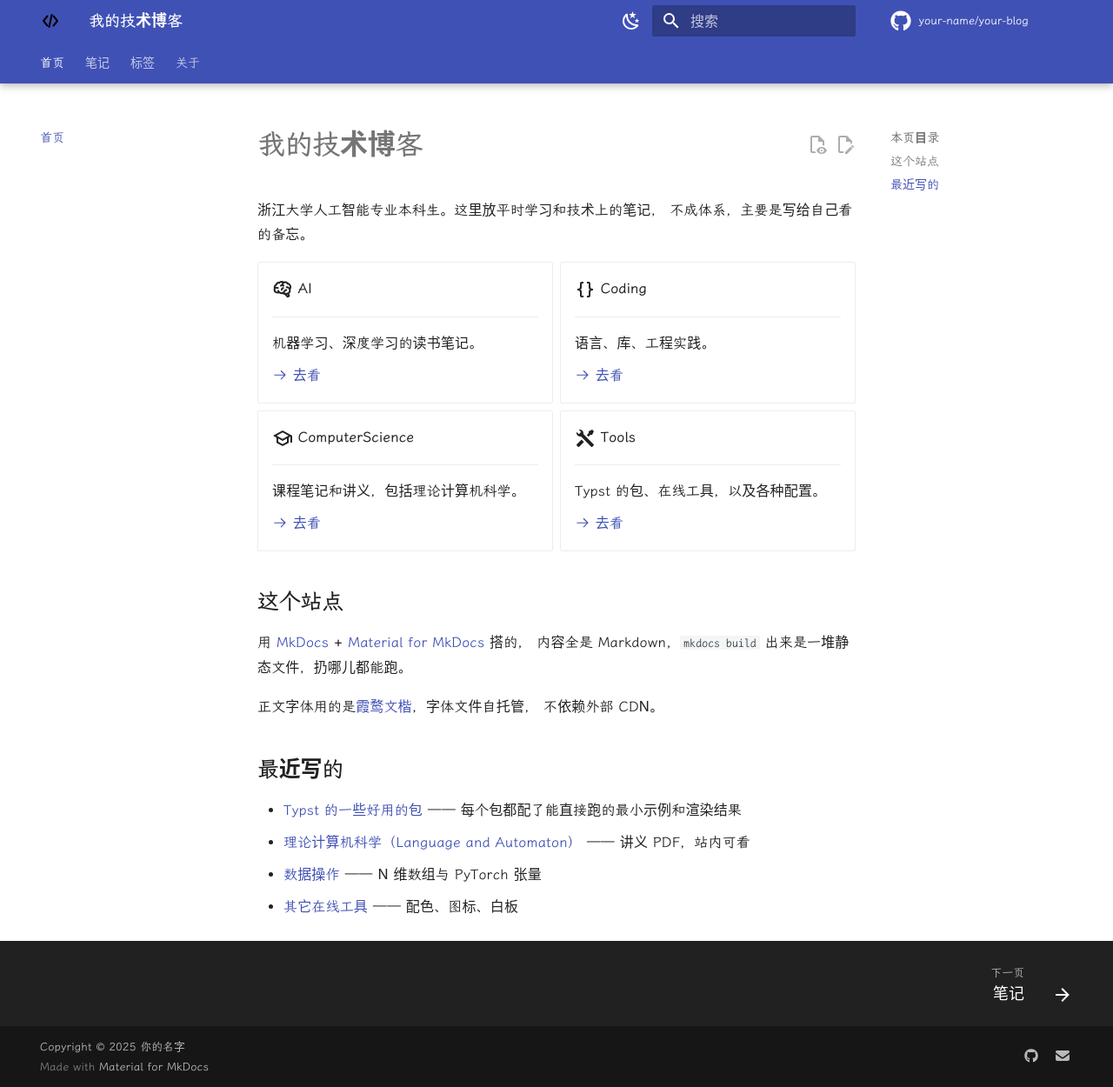
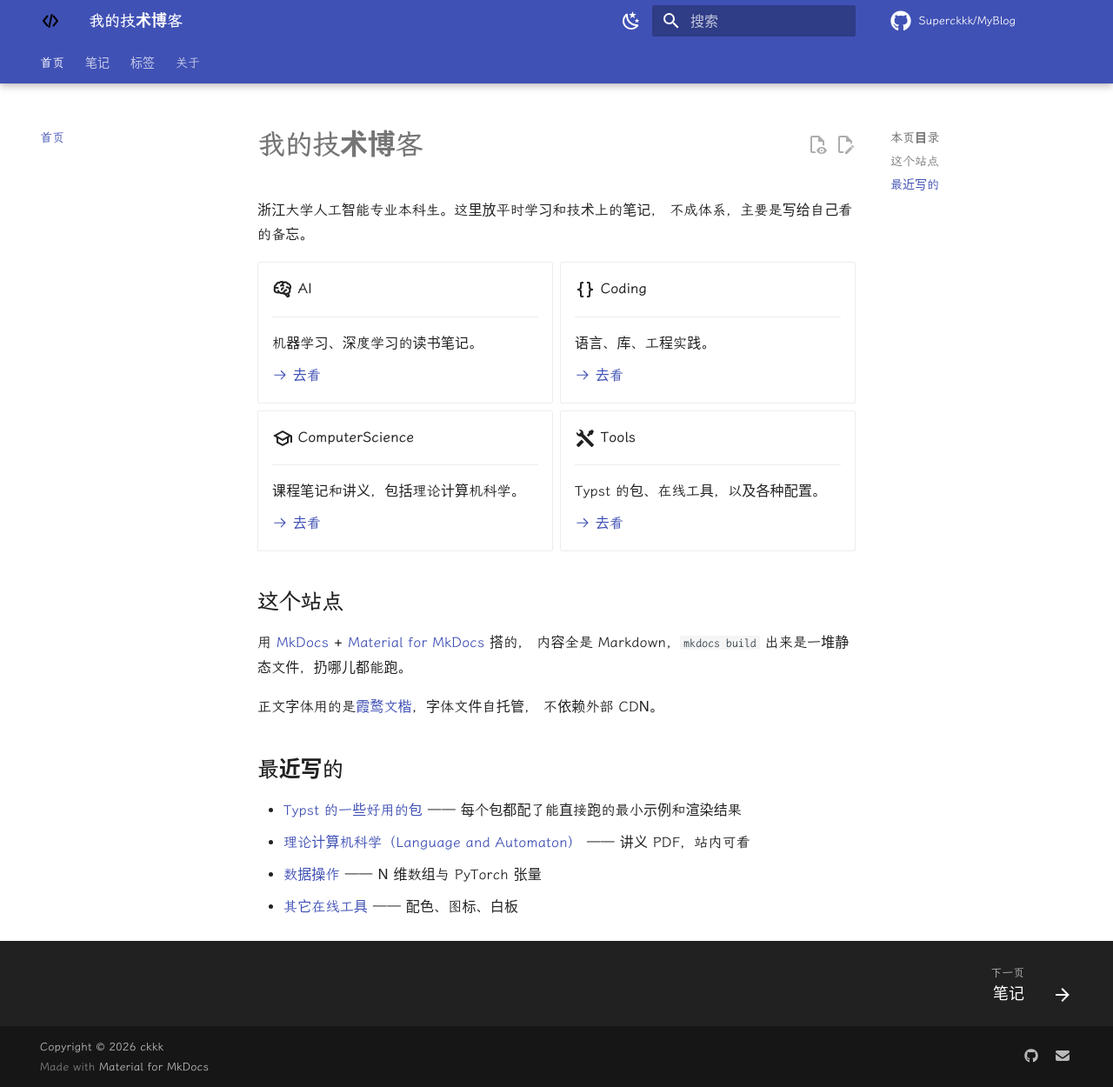
Before and after one commit to Superckkk/MyBlog, an MkDocs documentation site: the page built from docs/index.md, in a window 1280 px wide and 1250 px high. Shown: the whole window at 87% size. Built offline with MkDocs 1.6.1 and Material for MkDocs 9.7.7, drawn with Linux system fonts in a browser that asks for light colours; some web fonts are replaced; comment, search, counter and statistics services are not loaded.

Commit message:
feat: 配置 GitHub Pages 部署（自定义域名 turingckkk.com）
- site_url / repo_url 换成 turingckkk.com 与 Superckkk/MyBlog
- 新增 docs/CNAME，构建后自动落到 site/CNAME
- 新增 .github/workflows/deploy.yml，推 main 自动发布
- fetch-depth: 0 保证 git-revision-date-localized 拿到完整历史

```diff
--- a/mkdocs.yml
+++ b/mkdocs.yml
@@ -8,14 +8,14 @@
 # =============================================================================
 
 site_name: 我的技术博客
-site_url: https://example.com/
+site_url: https://turingckkk.com/
 site_description: 学习笔记与技术备忘
-site_author: 你的名字
-copyright: Copyright &copy; 2025 你的名字
+site_author: ckkk
+copyright: Copyright &copy; 2026 ckkk
 
-# 换成你自己的仓库后，右上角的编辑按钮就能用了
-repo_url: https://github.com/your-name/your-blog
-repo_name: your-name/your-blog
+# 右上角的仓库链接和「编辑此页」按钮都靠这两个
+repo_url: https://github.com/Superckkk/MyBlog
+repo_name: Superckkk/MyBlog
 edit_uri: edit/main/docs/
 
 
```
Also changed, not shown: 2 other files.
